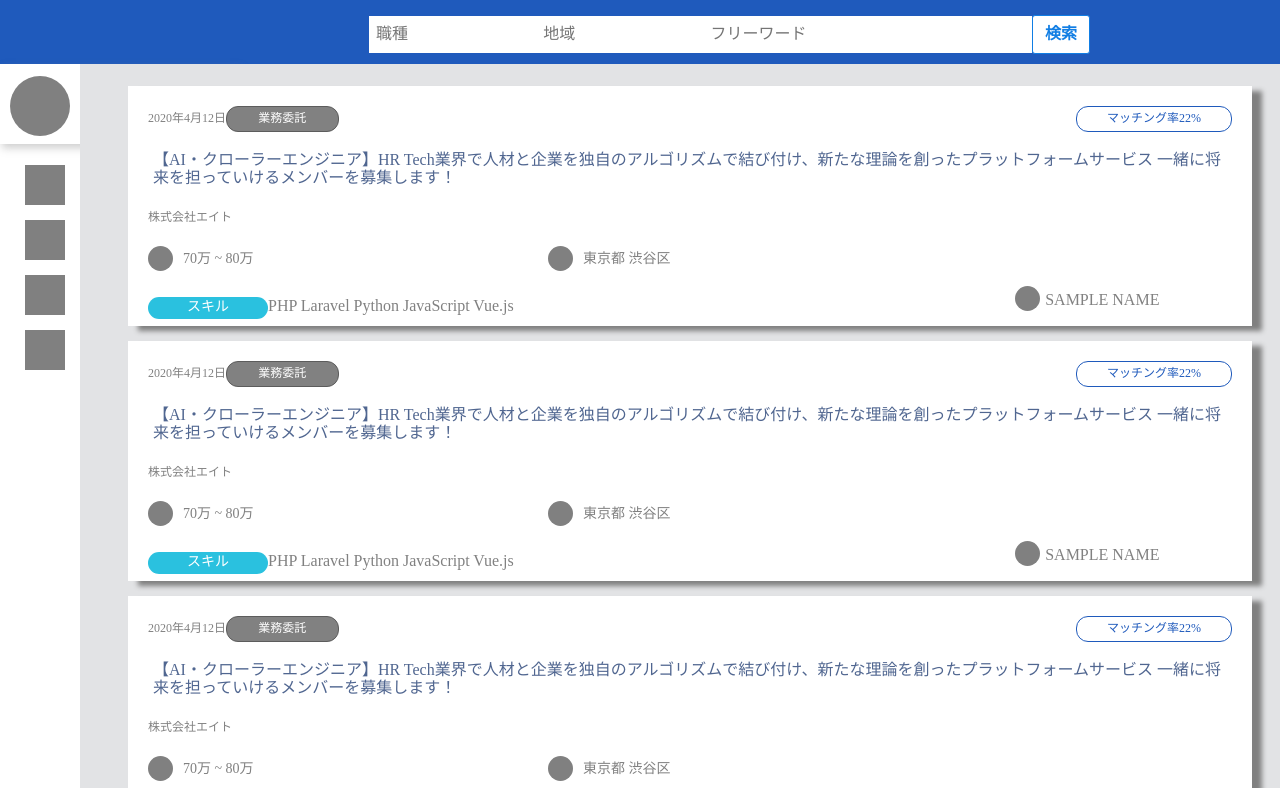
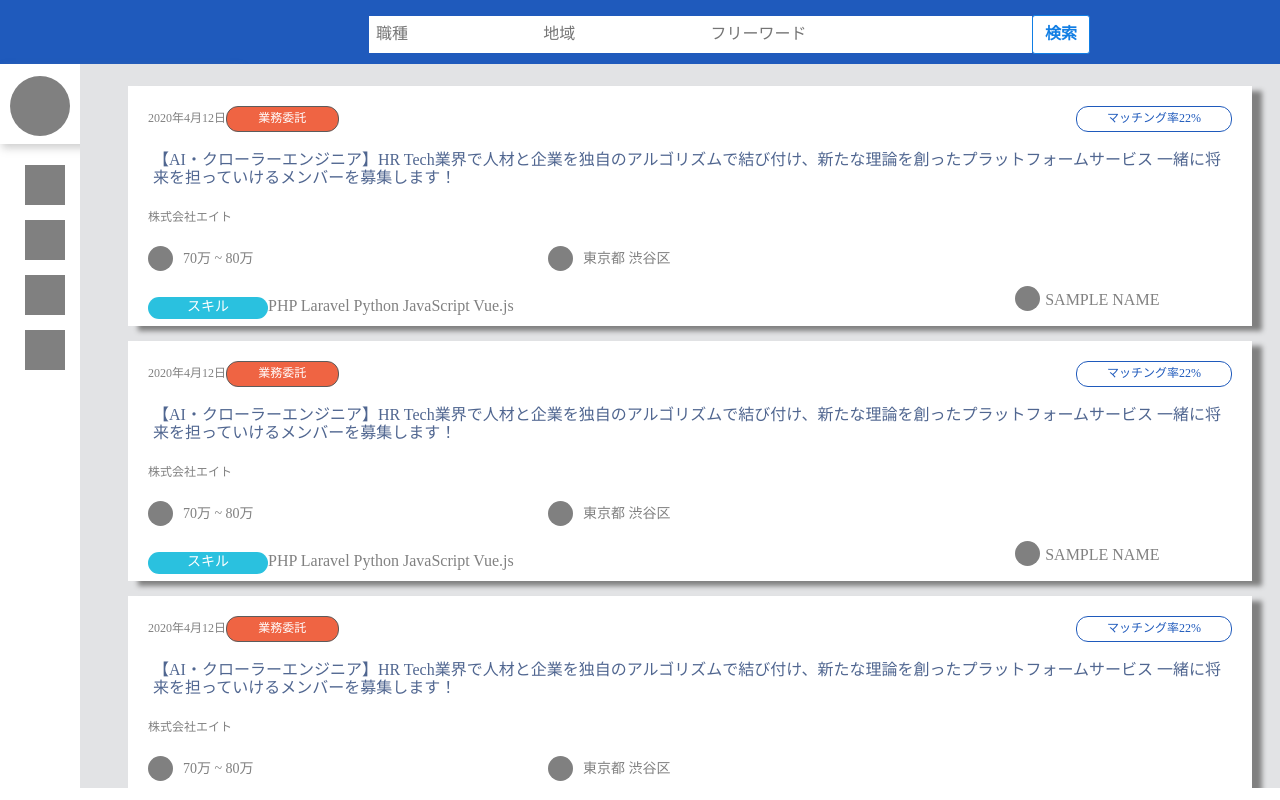
Before and after one commit to naoya-kishi/engergame, a Vue app in the folder vue_app/: page /#/like in a window 1280 px wide. Built offline with nearby package versions, Linux system fonts and the light colour scheme; the HTML template or start-up script is replaced by a standard one.

Commit message:
Edit.desgin

```diff
--- a/vue_app/src/components/pages/Like.vue
+++ b/vue_app/src/components/pages/Like.vue
@@ -143,7 +143,7 @@ export default {
 .create-work{
   display: inline-block;
   width: 8%;
-  background-color: #818181;
+  background-color: #ef6443;
   color: #FFFFFF;
   border-radius: 12px;
   padding: 5px 12px;
--- a/vue_app/src/components/pages/Recruit.vue
+++ b/vue_app/src/components/pages/Recruit.vue
@@ -143,7 +143,7 @@ export default {
 .create-work{
   display: inline-block;
   width: 8%;
-  background-color: #818181;
+  background-color: #ef6443;
   color: #FFFFFF;
   border-radius: 12px;
   padding: 5px 12px;
```
